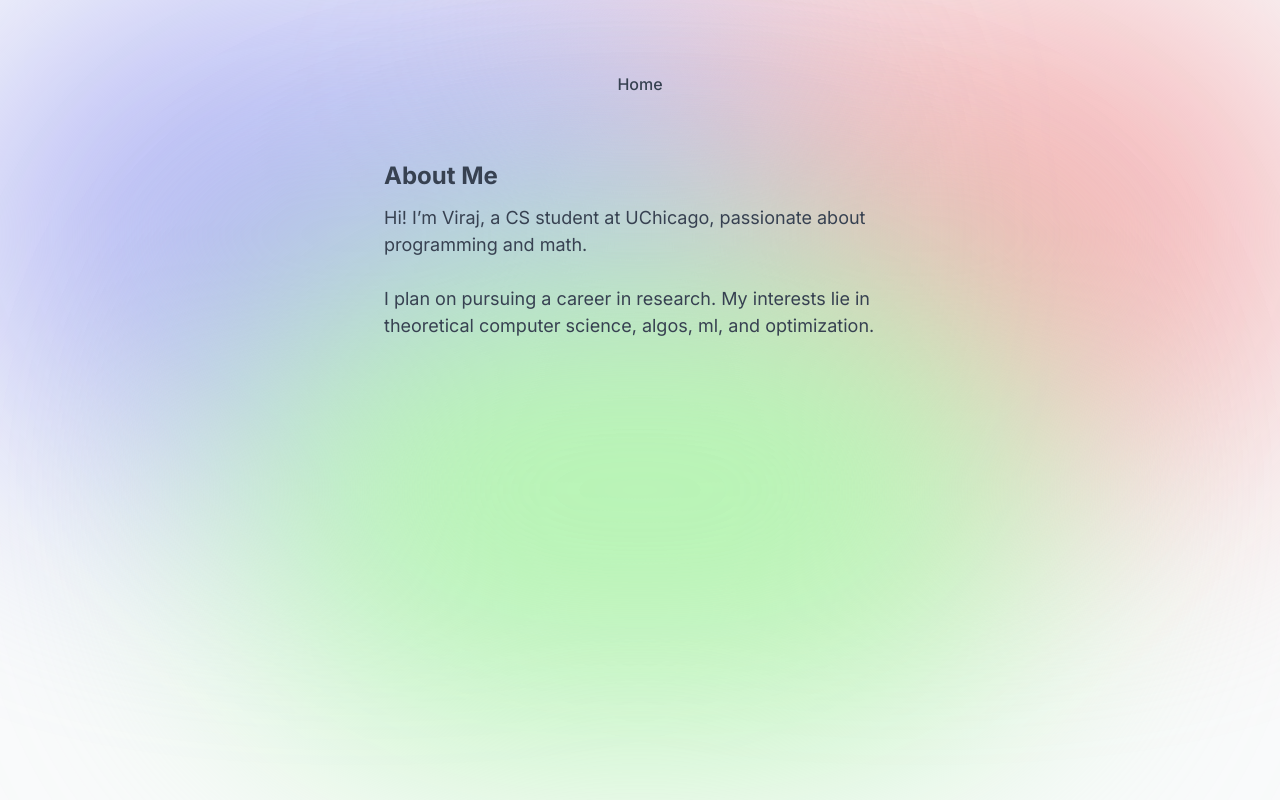
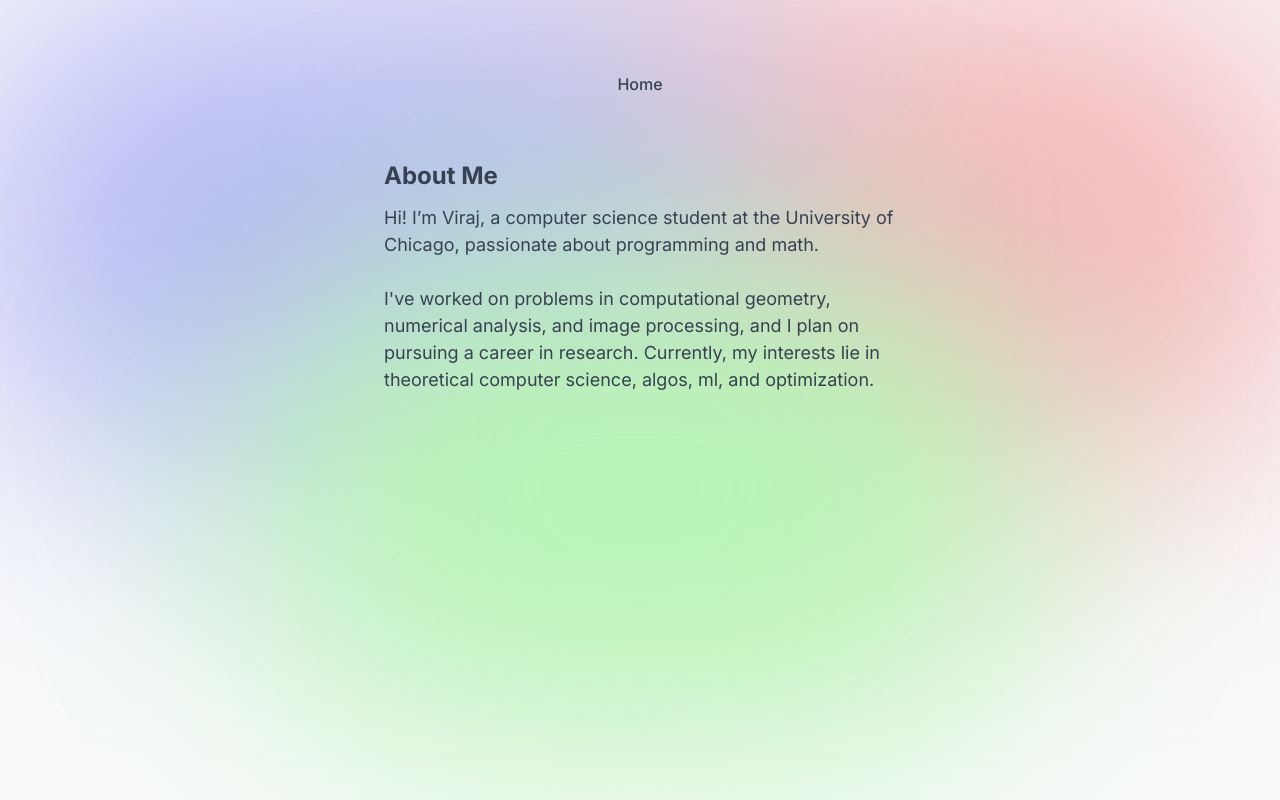
Before and after one commit to virajnain/virajnain.github.io, a Next.js app: page /about in a window 1280 px wide. Built offline with nearby package versions, Linux system fonts and the light colour scheme.

Commit message:
updating bio

```diff
--- a/app/about/page.tsx
+++ b/app/about/page.tsx
@@ -37,7 +37,9 @@ export default function AboutMe() {
           transition={{ delay: 1.25, duration: 2 }}
 
         >
-          Hi! I’m Viraj, a CS student at UChicago, passionate about programming and math. <br></br><br></br>I plan on pursuing a career in research. My interests lie in theoretical computer science, algos, ml, and optimization.
+          Hi! I’m Viraj, a computer science student at the University of Chicago, passionate about programming and math.
+          <br></br><br></br>
+          I've worked on problems in computational geometry, numerical analysis, and image processing, and I plan on pursuing a career in research. Currently, my interests lie in theoretical computer science, algos, ml, and optimization.
         </motion.p>
       </div>
 </section>
```
